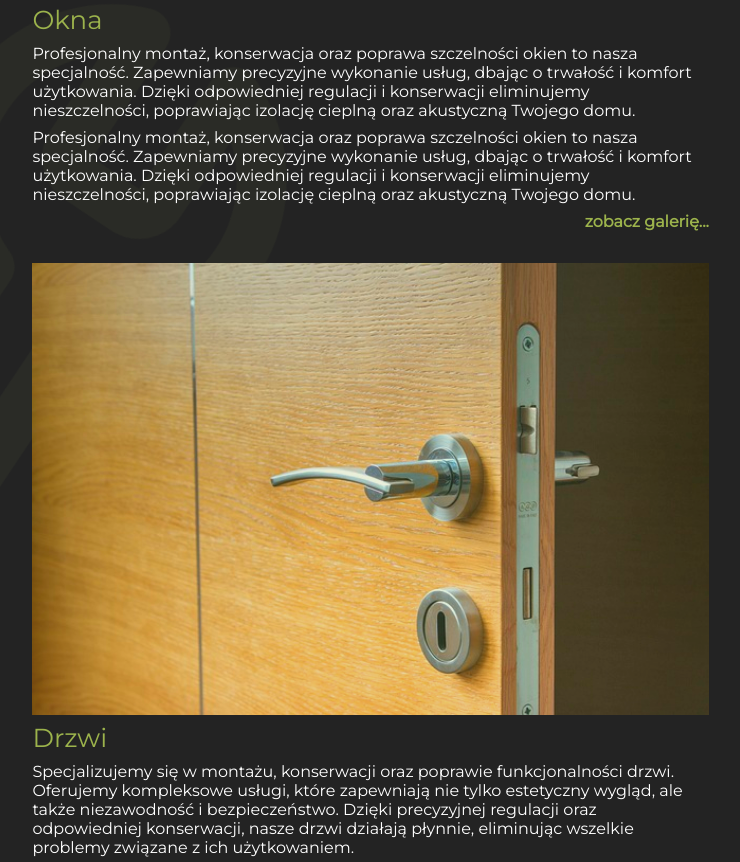
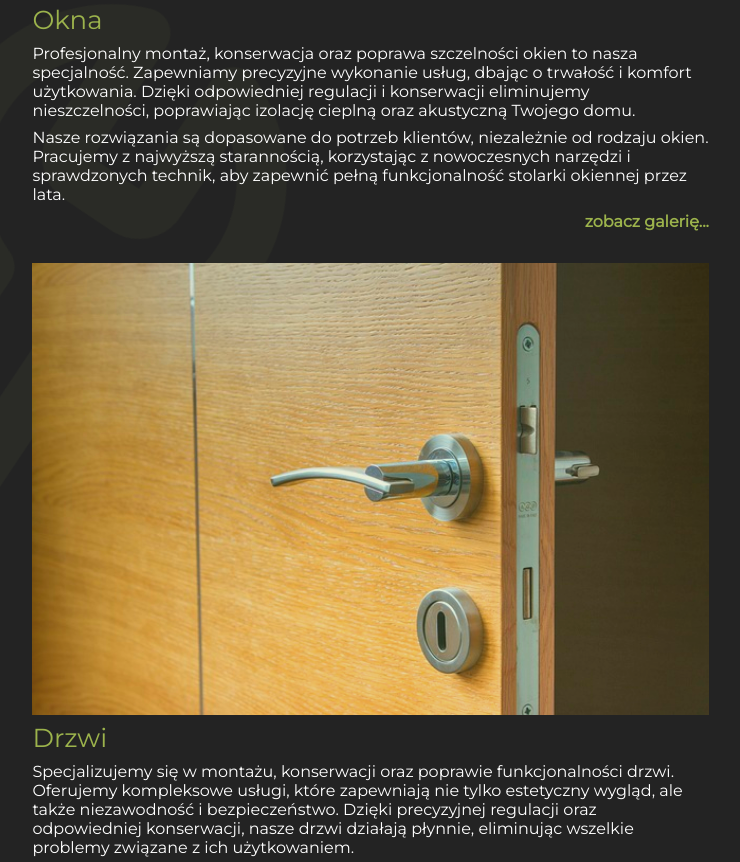
Before and after one commit to Zielsone/oknaidrzwi, a plain HTML site: page index.html in a window 1280 px wide. Shown: the part 2060-2922 px from the top of the page, without its empty margins (499-1239 px from the left). Drawn offline with Linux system fonts and the light colour scheme; a web font is replaced by a local one.

Commit message:
Correction of a duplicate paragraph

```diff
--- a/index.html
+++ b/index.html
@@ -101,7 +101,7 @@
                         <h3 class="info__box-title">Okna</h3>
 
                         <p class="info__box-text">Profesjonalny montaż, konserwacja oraz poprawa szczelności okien to nasza specjalność. Zapewniamy precyzyjne wykonanie usług, dbając o trwałość i komfort użytkowania. Dzięki odpowiedniej regulacji i konserwacji eliminujemy nieszczelności, poprawiając izolację cieplną oraz akustyczną Twojego domu.</p>
-                        <p class="info__box-text">Profesjonalny montaż, konserwacja oraz poprawa szczelności okien to nasza specjalność. Zapewniamy precyzyjne wykonanie usług, dbając o trwałość i komfort użytkowania. Dzięki odpowiedniej regulacji i konserwacji eliminujemy nieszczelności, poprawiając izolację cieplną oraz akustyczną Twojego domu.</p>
+                        <p class="info__box-text">Nasze rozwiązania są dopasowane do potrzeb klientów, niezależnie od rodzaju okien. Pracujemy z najwyższą starannością, korzystając z nowoczesnych narzędzi i sprawdzonych technik, aby zapewnić pełną funkcjonalność stolarki okiennej przez lata.</p>
 
                         <a href="#gallery" class="info__box-link">zobacz galerię...</a>
                     </div>
```
